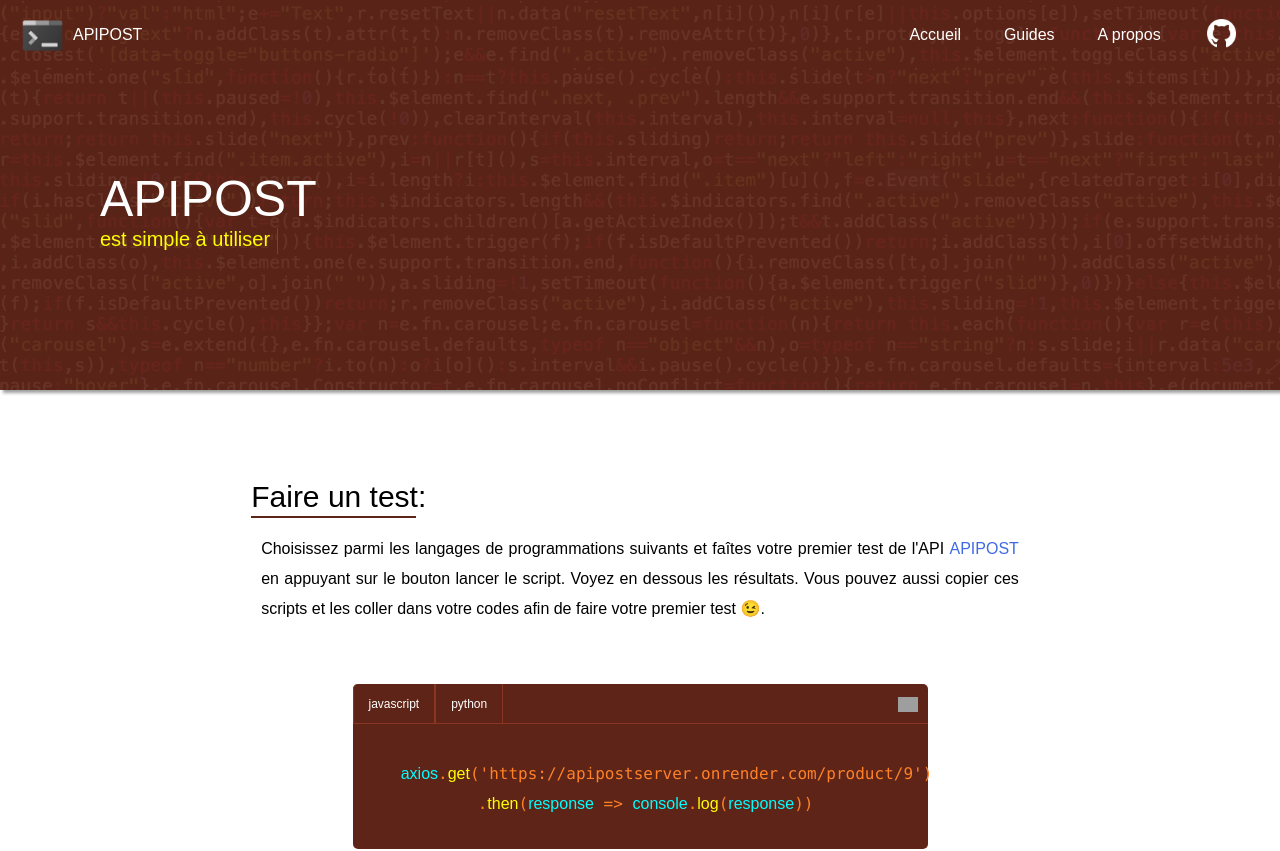
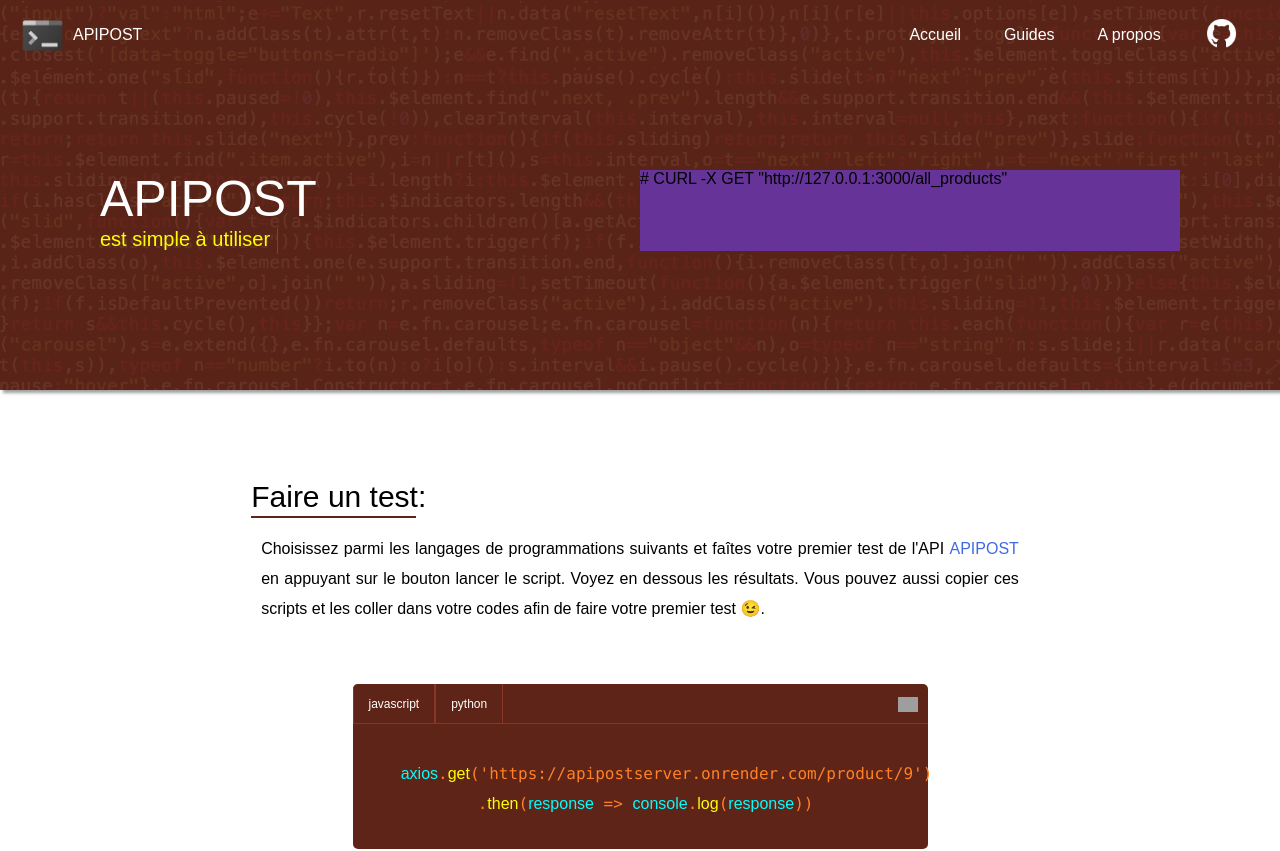
Before and after one commit to IALYFrancisco/APIPOST, a Vue app: page / in a window 1280 px wide. Shown: the top 851 px of the page. Built offline with nearby package versions, Linux system fonts and the light colour scheme; grey boxes are pictures that could not be loaded.

Commit message:
ajout d'images terminal

```diff
--- a/src/components/HeaderComponent.vue
+++ b/src/components/HeaderComponent.vue
@@ -7,6 +7,14 @@
         <div class="animated-text">
           <span></span>
         </div>
+      </div>
+      <div class="right">
+        <div class="terminal1">
+          <span class="command">
+            # CURL -X GET "http://127.0.0.1:3000/all_products"
+          </span>
+        </div>
+        <div class="terminal2"></div>
       </div>
     </div>
   </header>
@@ -44,6 +52,7 @@
   position: relative;
   z-index: 1;
   padding: 100px 100px 0 100px;
+  display: flex;
 }
 
 header div.banniere div.left {
@@ -53,6 +62,11 @@
 header div.banniere div.left span.title {
   font-size: 50px;
   color: white;
+}
+
+header div.banniere div.right {
+  width: 50%;
+  background-color: rebeccapurple;
 }
 
 .animated-text {
```
